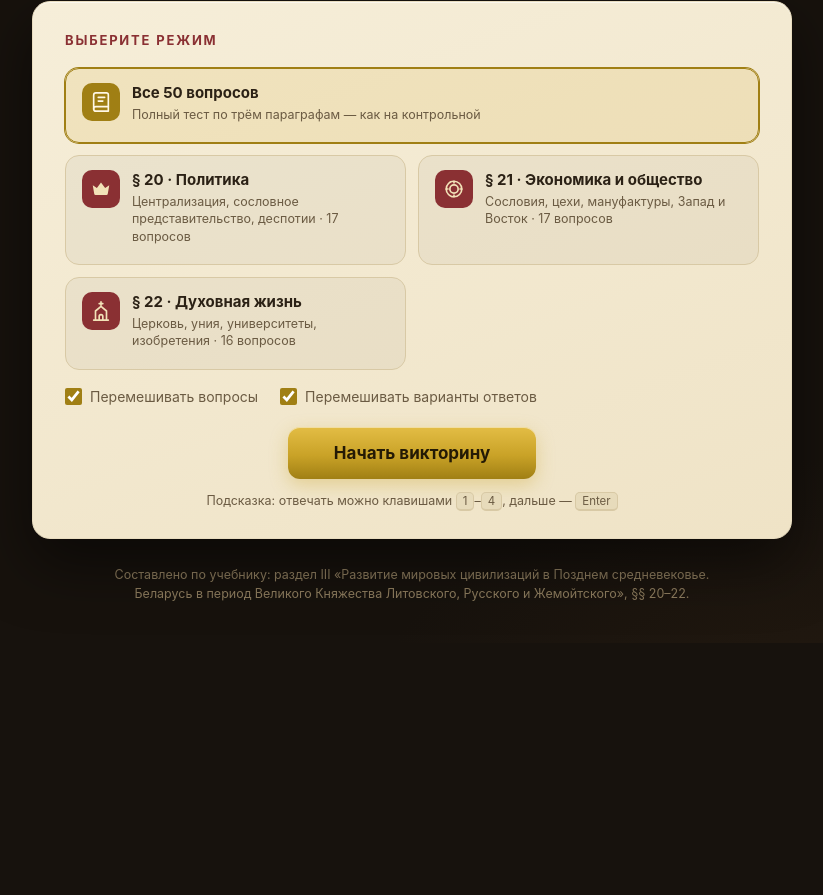
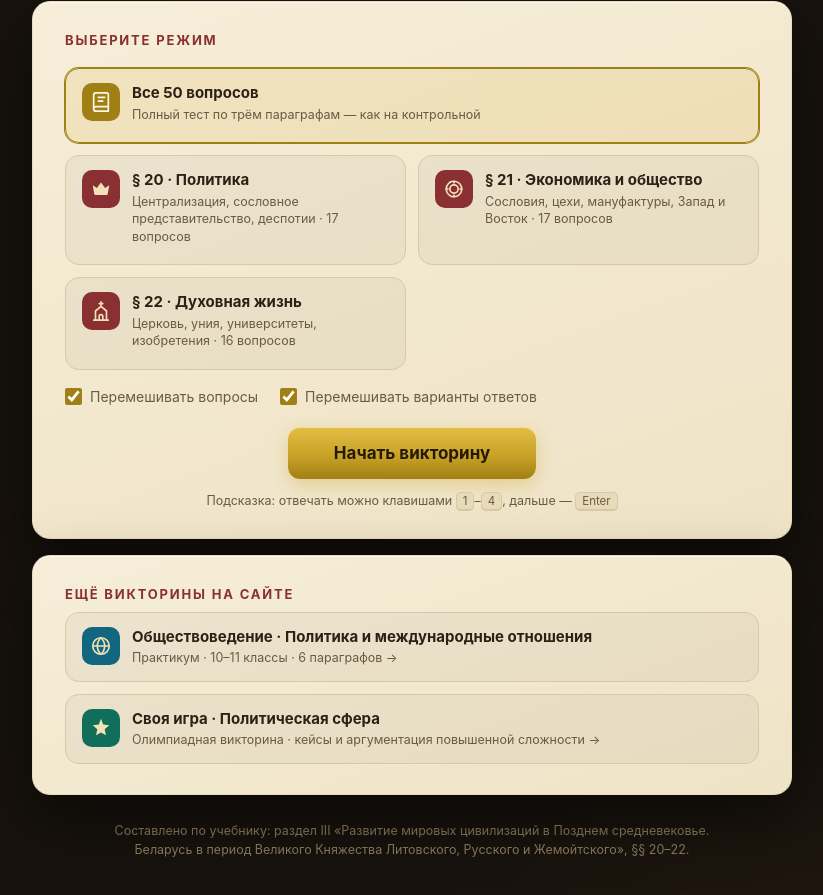
Before and after one commit to Galvic/-, a plain HTML site: page index.html in a window 1280 px wide. Shown: the part 263-1158 px from the top of the page, without its empty margins (228-1051 px from the left). Before the commit the page ends 906 px from the top, so only its background shows below. Drawn offline with Linux system fonts and the light colour scheme.

Commit message:
Add files via upload

```diff
--- a/index.html
+++ b/index.html
@@ -101,6 +101,8 @@
   .mode small{display:block;color:var(--ink-soft);font-size:12.5px;margin-top:3px;line-height:1.4}
   .mode .best{display:block;font-size:12px;color:var(--gold-deep);font-weight:700;margin-top:5px}
   .mode.wide{grid-column:1 / -1}
+  a.mode{text-decoration:none;color:var(--ink)}
+  a.mode:hover{border-color:var(--gold-deep)}
   .options-row{display:flex;flex-wrap:wrap;gap:10px 22px;margin:18px 0 22px;font-size:14px;color:var(--ink-soft)}
   .options-row label{display:flex;align-items:center;gap:8px;cursor:pointer;user-select:none}
   .options-row input{accent-color:var(--gold-deep);width:17px;height:17px;cursor:pointer}
@@ -258,6 +260,20 @@
         <button class="btn btn-gold" id="btn-start">Начать викторину</button>
       </div>
       <div class="hint">Подсказка: отвечать можно клавишами <kbd>1</kbd>–<kbd>4</kbd>, дальше — <kbd>Enter</kbd></div>
+    </div>
+
+    <div class="card" style="margin-top:16px">
+      <div class="q-count" style="margin-bottom:10px">Ещё викторины на сайте</div>
+      <div class="modes" style="margin:0">
+        <a class="mode wide" href="obshchestvovedenie_politika_quiz.html">
+          <span class="icon" style="background:#126680"><svg viewBox="0 0 24 24" fill="none" stroke="currentColor" stroke-width="1.8" stroke-linecap="round" stroke-linejoin="round"><circle cx="12" cy="12" r="9"/><path d="M3 12h18M12 3c2.7 2.6 4 5.6 4 9s-1.3 6.4-4 9c-2.7-2.6-4-5.6-4-9s1.3-6.4 4-9z"/></svg></span>
+          <span><b>Обществоведение · Политика и международные отношения</b><small>Практикум · 10–11 классы · 6 параграфов →</small></span>
+        </a>
+        <a class="mode wide" href="svoya-igra-politika.html">
+          <span class="icon" style="background:#116e59"><svg viewBox="0 0 24 24" fill="currentColor"><path d="M12 2l2.4 6.2L21 9l-5 4.4 1.5 6.6L12 16.8 6.5 20 8 13.4 3 9l6.6-.8L12 2z"/></svg></span>
+          <span><b>Своя игра · Политическая сфера</b><small>Олимпиадная викторина · кейсы и аргументация повышенной сложности →</small></span>
+        </a>
+      </div>
     </div>
   </section>
 
@@ -547,9 +563,9 @@ function refreshBestLabels(){
     el.textContent = b ? `Рекорд: ${b.correct}/${b.total} · ${b.percent}%` : "";
   });
 }
-document.querySelectorAll(".mode").forEach(btn=>{
+document.querySelectorAll("button.mode").forEach(btn=>{
   btn.addEventListener("click", ()=>{
-    document.querySelectorAll(".mode").forEach(b=>b.classList.remove("selected"));
+    document.querySelectorAll("button.mode").forEach(b=>b.classList.remove("selected"));
     btn.classList.add("selected");
     state.mode = btn.dataset.mode;
   });
```
